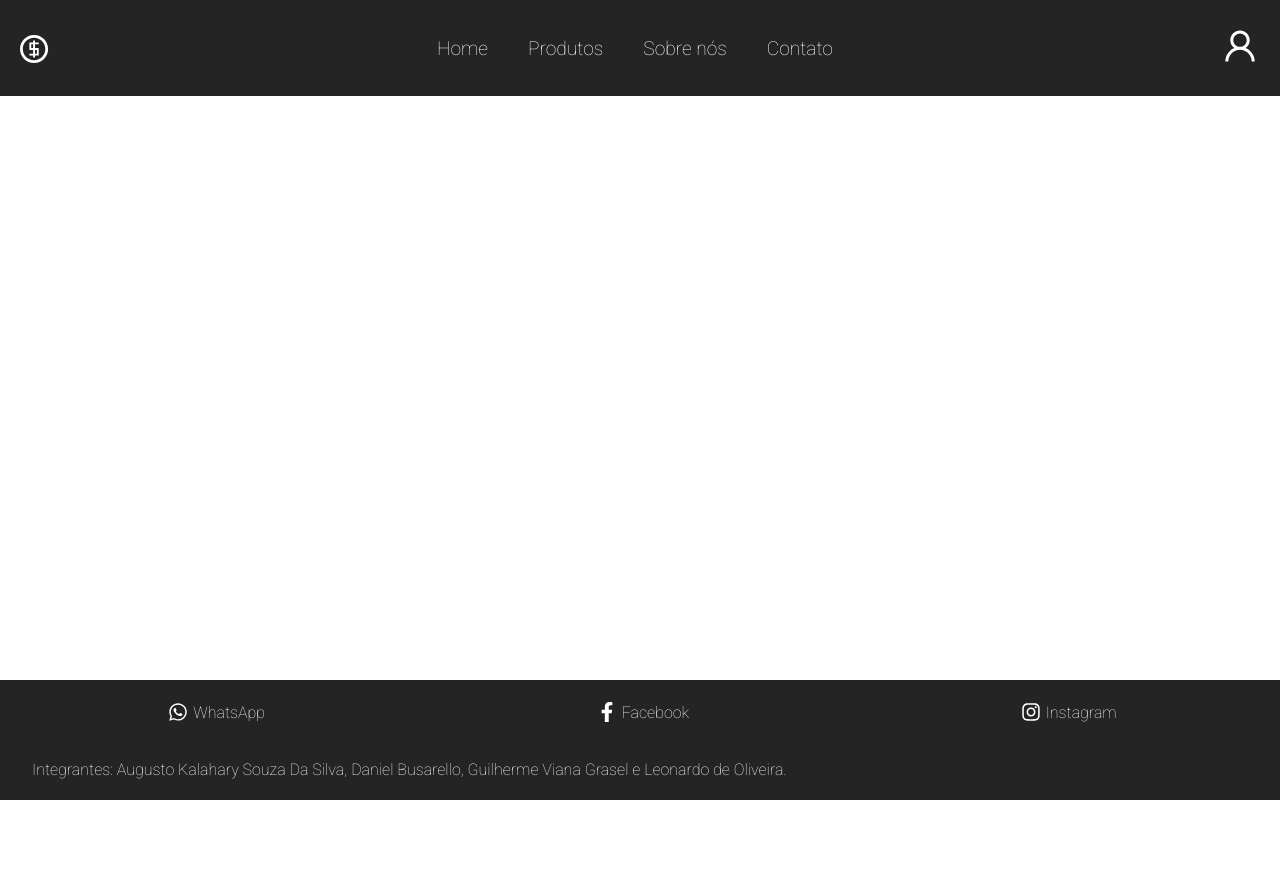
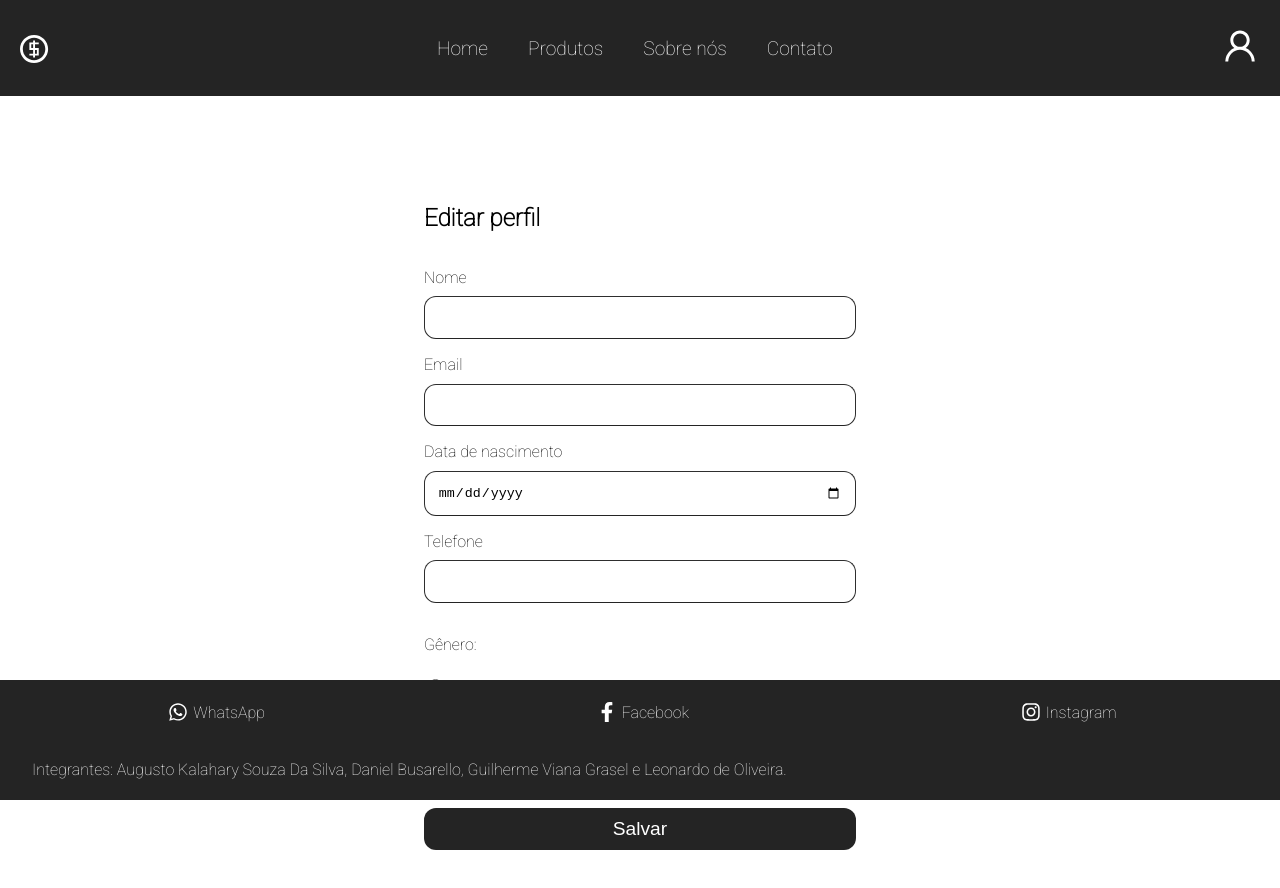
Before and after one commit to DanielBusarello/ecommerce-avaliacao, a React (Create React App) app: page /profile in a window 1280 px wide. Shown: the top 888 px of the page. Before the commit the page ends 800 px from the top, so only its background shows below. Built offline with nearby package versions, Linux system fonts and the light colour scheme.

Commit message:
Adicionado tela de edição de perfil

```diff
--- a/package.json
+++ b/package.json
@@ -40,5 +40,8 @@
       "last 1 firefox version",
       "last 1 safari version"
     ]
+  },
+  "devDependencies": {
+    "react-redux": "^7.2.4"
   }
 }
--- a/src/App.js
+++ b/src/App.js
@@ -10,6 +10,7 @@ import ProductScreen from './screens/ProductScreen';
 import ProductManagement from './screens/ProductManagement';
 import AboutScreen from './screens/AboutScreen';
 import ContactScreen from './screens/ContactScreen';
+import EditProfileScreen from "./screens/EditProfileScreen";
 
 function App() {
   return (
@@ -23,6 +24,7 @@ function App() {
             <Route path="/criarproduto/:id" exact component={ProductManagement} />
             <Route path="/sobre" exact component={AboutScreen} />
             <Route path="/contato" exact component={ContactScreen} />
+            <Route path="/profile" exact component={EditProfileScreen} />
           </Switch>
         <Footer />
       </Router>
--- a/src/index.css
+++ b/src/index.css
@@ -4,6 +4,8 @@
     --color-font-primary-shadow: rgb(216, 216, 216);
     --color-font-secondary: #2e2e2e;
     --color-font-secondary-shadow: #4e4e4e;
+    --color-font-dark: rgba(36, 36, 36, 210);
+    --color-font-light: rgb(255, 255, 255);
 }
 
 body {
--- /dev/null
+++ b/src/screens/EditProfileScreen.js
@@ -0,0 +1,61 @@
+import { useHistory } from "react-router-dom"
+import './EditProfileScreen.scss'
+
+export default function EditProfileScreen(props) {
+    const history = useHistory()
+    const navigateBack = () => history.push('/')
+
+    return (
+        <div className="signUp-container">
+            <form onSubmit="">
+                <ul className="signUp-form">
+                    <li>
+                        <h2>Editar perfil</h2>
+                    </li>
+                    <li>
+                        <label htmlFor="name">
+                            Nome
+                        </label>
+                        <input type="text" name="name" id="name"/>
+                    </li>
+                    <li>
+                        <label htmlFor="email">
+                            Email
+                        </label>
+                        <input type="email" name="email" id="email"/>
+                    </li>
+                    <li>
+                        <label htmlFor="birthdate">
+                            Data de nascimento
+                        </label>
+                        <input type="date" name="birthdate" id="birthdate"/>
+                    </li>
+                    <li>
+                        <label htmlFor="phone">
+                            Telefone
+                        </label>
+                        <input type="tel" name="phone" id="phone"/>
+                    </li>
+                    <li className="inline-label">
+                        <p>Gênero:</p>
+                        <input type="radio" id="male" name="gender" value="male"/>
+                        <label htmlFor="male">Masculino</label><br/>
+                        <input type="radio" id="female" name="gender" value="female"/>
+                        <label htmlFor="female">Feminino</label><br/>
+                        <input type="radio" id="other" name="gender" value="other"/>
+                        <label htmlFor="other">Outro</label>
+                    </li>
+
+                    <li className="inline-label">
+                        <input type="checkbox" id="notify" name="notify" value="Bike"/>
+                        <label htmlFor="notify">Desejo receber notificações de novas promoções</label>
+                    </li>
+
+                    <li>
+                        <button type="submit" onClick={navigateBack}>Salvar</button>
+                    </li>
+                </ul>
+            </form>
+        </div>
+    )
+}
--- /dev/null
+++ b/src/screens/EditProfileScreen.scss
@@ -0,0 +1,68 @@
+.signUp-container {
+  display: flex;
+  justify-content: center;
+  align-items: center;
+  height: 100%;
+  margin: 3rem;
+  padding-bottom: 18vh;
+}
+
+.signUp-form {
+  display: flex;
+  flex-direction: column;
+  width: 28rem;
+  padding: 2rem;
+  background-color: rgba(255, 255, 255, .7);
+
+  li {
+    display: flex;
+    flex-direction: column;
+    margin: .5rem;
+
+    h3 {
+      font-size: 1.5rem;
+    }
+  }
+
+  .inline-label {
+    display: block;
+
+    label {
+      margin: .4rem;
+    }
+  }
+
+  input {
+    margin-top: .6rem;
+    border: 1px solid #2e2e2e;
+    padding: .8rem;
+
+    border-radius: 12px;
+    outline: none;
+
+    border-bottom: 1px solid var(--color-font-dark);
+  }
+
+  button {
+    display: flex;
+    justify-content: center;
+    align-items: center;
+
+    background: var(--color-font-dark);
+    border: none;
+    outline: none;
+    cursor: pointer;
+
+    border-radius: 12px;
+
+    padding: 1.3rem;
+    height: 2rem;
+    color: var(--color-font-light);
+    font-size: 1.2rem;
+
+    &:hover {
+      transform: scale(1.01);
+      opacity: .8;
+    }
+  }
+}
```
Also changed, not shown: 1 other file (tests, documents, lock files or other folders). Lines whose indentation alone changed are shown as unchanged.
